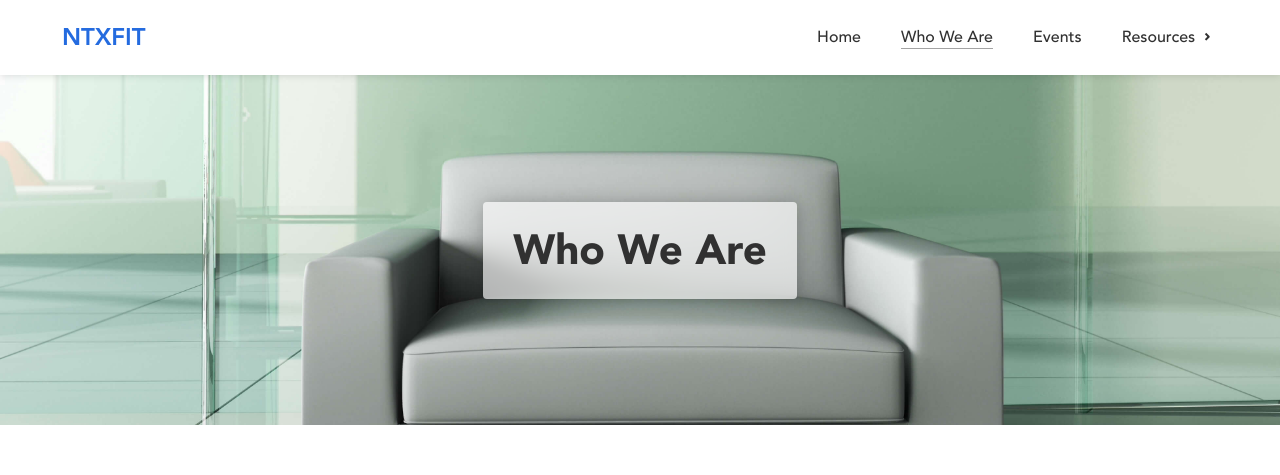
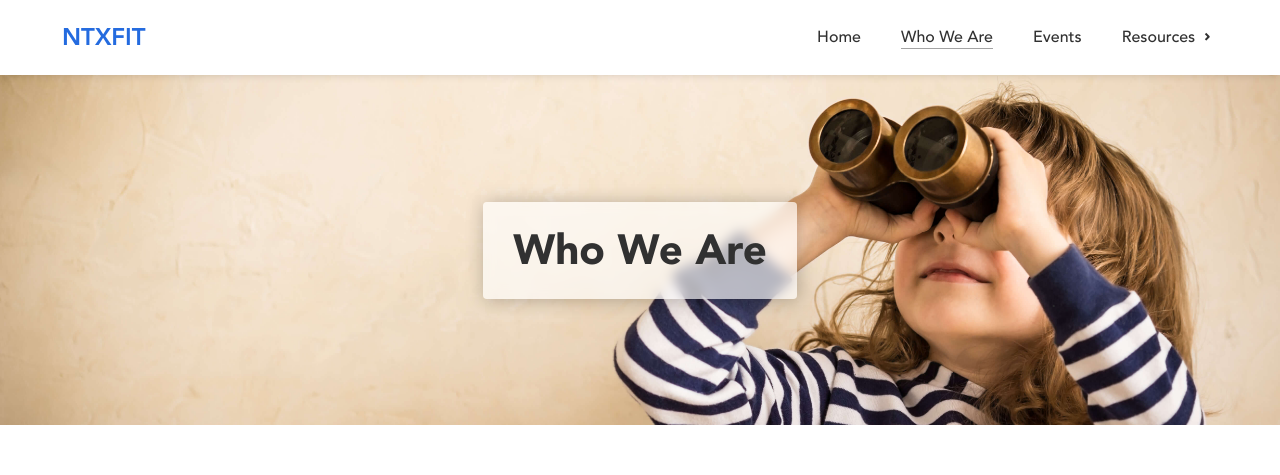
Before and after one commit to Modern-Lawyer-Marketing/ntxfit, a React (Create React App) app: page /who-we-are in a window 1280 px wide. Shown: the top 475 px of the page. Built offline with nearby package versions, Linux system fonts and the light colour scheme.

Commit message:
New who we are header image

```diff
--- a/src/pages/Members.jsx
+++ b/src/pages/Members.jsx
@@ -8,7 +8,7 @@ import About from '../components/Members/About';
  */
 const Members = () => (
   <div className="members">
-    <Header short backgroundImage={require('../images/gray-couch.jpg')} backgroundPosition="center 55%">
+    <Header short backgroundImage={require('../images/girl-binoculars.jpg')} backgroundPosition="center 40%">
       <h1>Who We Are</h1>
     </Header>
     <About />
```
Also changed, not shown: src/images/girl-binoculars.jpg (added).
